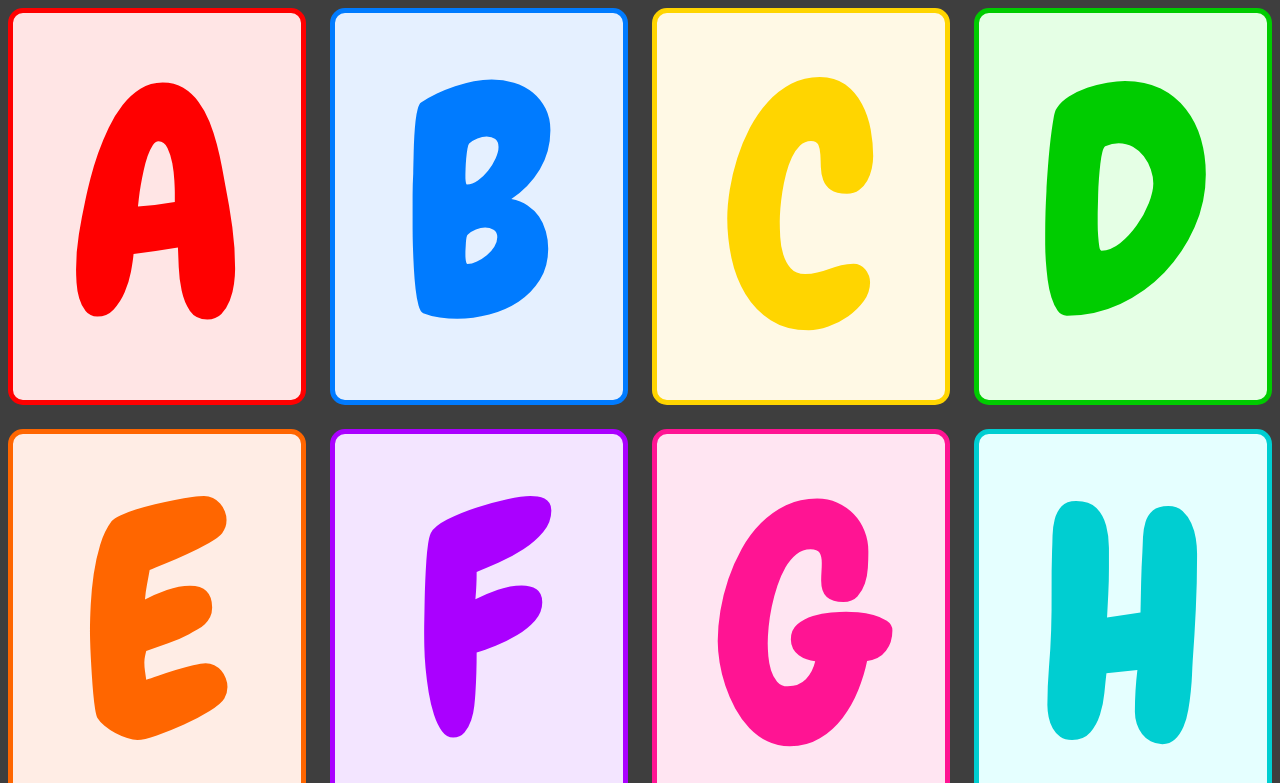
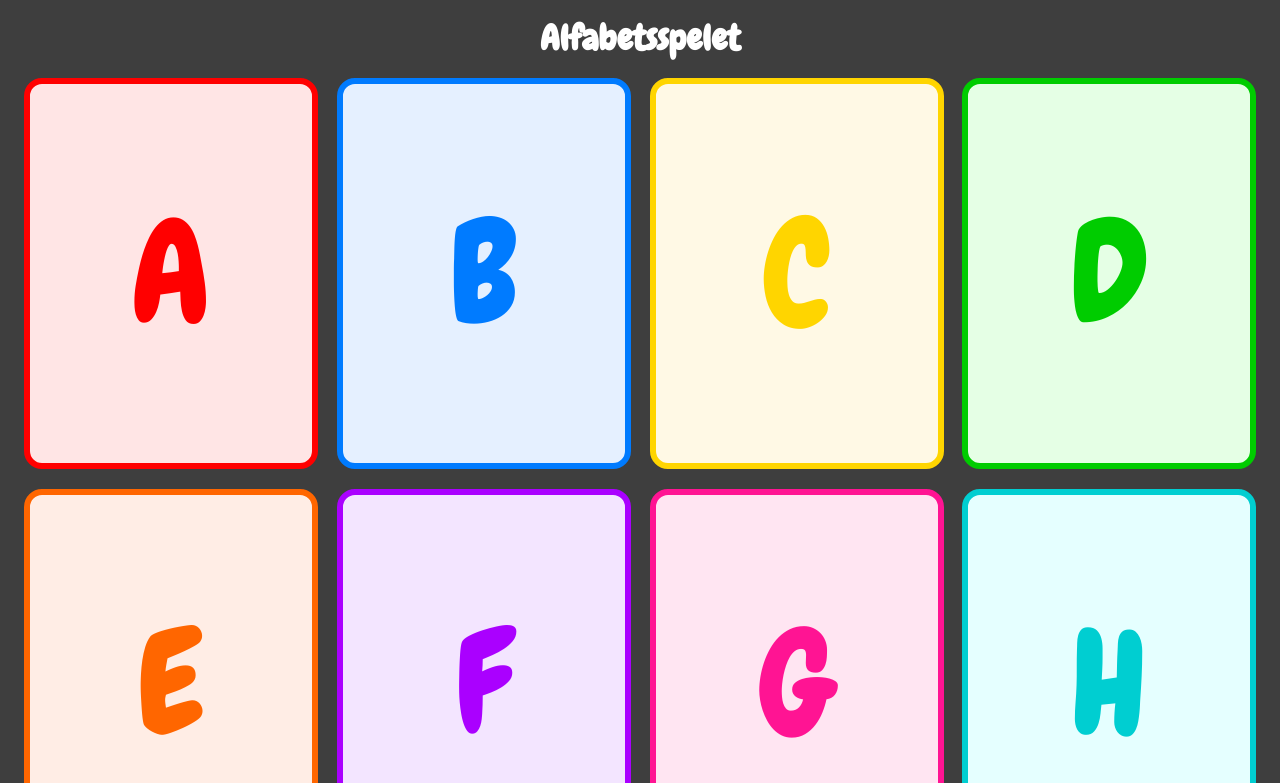
Before and after one commit to wirodev/ToddlerGame, a plain HTML site: page game/index.html in a window 1280 px wide. Both pictures are taken after a click on the button "Spela!". Shown: the top 783 px of the page. Drawn offline with Linux system fonts and the light colour scheme; a web font is replaced by a local one.

Commit message:
new version

```diff
--- a/game/index.html
+++ b/game/index.html
@@ -1,22 +1,39 @@
 <!DOCTYPE html>
 <html lang="sv">
 <head>
-  <meta charset="UTF-8">
-  <meta name="viewport" content="width=device-width, initial-scale=1.0">
+  <meta charset="UTF-8" />
+  <meta name="viewport" content="width=device-width, initial-scale=1" />
   <title>Alfabetsspelet</title>
-  <link rel="stylesheet" href="style.css">
+
+  <!-- Fonts -->
+  <link rel="preconnect" href="https://fonts.googleapis.com">
+  <link rel="preconnect" href="https://fonts.gstatic.com" crossorigin>
+  <link href="https://fonts.googleapis.com/css2?family=Chewy&display=swap" rel="stylesheet">
+  <link href="https://fonts.googleapis.com/css2?family=Andika:ital,wght@0,400;0,700;1,400;1,700&display=swap" rel="stylesheet">
+
+  <link rel="stylesheet" href="style.css" />
   <script defer src="script.js"></script>
 </head>
 <body>
 
   <!-- Startskärm -->
   <div id="startScreen" class="screen">
-    <button id="playBtn">Spela!</button>
+    <div class="start-hero">
+      <h1 class="start-title">Alfabetsspelet</h1>
+      <button id="playBtn" class="btn btn-play" aria-label="Starta spelet">Spela!</button>
+    </div>
   </div>
 
   <!-- Spelskärm -->
   <div id="gameScreen" class="hidden">
-    <div id="cardContainer" class="grid"></div>
+    <div class="page">
+      <header class="topbar">
+        <h2 aria-label="Alfabetsspelet">Alfabetsspelet</h2>
+      </header>
+      <main>
+        <div id="cardContainer" class="grid" aria-live="polite"></div>
+      </main>
+    </div>
   </div>
 
 </body>
--- a/game/script.js
+++ b/game/script.js
@@ -1,42 +1,10 @@
+// DOM
 const playBtn = document.getElementById('playBtn');
 const startScreen = document.getElementById('startScreen');
 const gameScreen = document.getElementById('gameScreen');
 const cardContainer = document.getElementById('cardContainer');
 
-// Svenska A–Ö-listan med fakta
-const animals = [
-  { letter: "A", name: "Apa", img: "../images/a_apa.png", sound: "../sounds/a_apa.mp3", fact: "Apan gillar att äta bananer." },
-  { letter: "B", name: "Björn", img: "../images/b_bjorn.png", sound: "../sounds/b_bjorn.mp3", fact: "Björnen sover hela vintern." },
-  { letter: "C", name: "Chinchilla", img: "../images/c_chinchilla.png", sound: "../sounds/c_chinchilla.mp3", fact: "Chinchillan är känd för sin mjuka päls." },
-  { letter: "D", name: "Delfin", img: "../images/d_delfin.png", sound: "../sounds/d_delfin.mp3", fact: "Delfinen hoppar högt i vattnet." },
-  { letter: "E", name: "Elefant", img: "../images/e_elefant.png", sound: "../sounds/e_elefant.mp3", fact: "Elefanten har en lång snabel." },
-  { letter: "F", name: "Får", img: "../images/f_far.png", sound: "../sounds/f_far.mp3", fact: "Fåret säger 'bää'." },
-  { letter: "G", name: "Giraff", img: "../images/g_giraff.png", sound: "../sounds/g_giraff.mp3", fact: "Giraffen har en lång hals." },
-  { letter: "H", name: "Hund", img: "../images/h_hund.png", sound: "../sounds/h_hund.mp3", fact: "Hunden viftar på svansen när den är glad." },
-  { letter: "I", name: "Igelkott", img: "../images/i_igelkott.png", sound: "../sounds/i_igelkott.mp3", fact: "Igelkotten har taggar på ryggen." },
-  { letter: "J", name: "Jaguar", img: "../images/j_jaguar.png", sound: "../sounds/j_jaguar.mp3", fact: "Jaguarens päls har svarta fläckar." },
-  { letter: "K", name: "Krokodil", img: "../images/k_krokodil.png", sound: "../sounds/k_krokodil.mp3", fact: "Krokodilen simmar i floder." },
-  { letter: "L", name: "Lejon", img: "../images/l_lejon.png", sound: "../sounds/l_lejon.mp3", fact: "Lejonet kallas djurens kung." },
-  { letter: "M", name: "Mus", img: "../images/m_mus.png", sound: "../sounds/m_mus.mp3", fact: "Musen är liten och snabb." },
-  { letter: "N", name: "Noshörning", img: "../images/n_noshorning.png", sound: "../sounds/n_noshorning.mp3", fact: "Noshörningen har ett stort horn på nosen." },
-  { letter: "O", name: "Orangutang", img: "../images/o_orangutang.png", sound: "../sounds/o_orangutang.mp3", fact: "Orangutangen gillar att svinga sig i träd." },
-  { letter: "P", name: "Panda", img: "../images/p_panda.png", sound: "../sounds/p_panda.mp3", fact: "Pandan äter mest bambu." },
-  { letter: "Q", name: "Quokka", img: "../images/q_quokka.png", sound: "../sounds/q_quokka.mp3", fact: "Quokkan ser alltid ut som om den ler." },
-  { letter: "R", name: "Räv", img: "../images/r_rav.png", sound: "../sounds/r_rav.mp3", fact: "Räven har en fluffig svans." },
-  { letter: "S", name: "Sköldpadda", img: "../images/s_skoldpadda.png", sound: "../sounds/s_skoldpadda.mp3", fact: "Sköldpaddan bär sitt hus på ryggen." },
-  { letter: "T", name: "Tiger", img: "../images/t_tiger.png", sound: "../sounds/t_tiger.mp3", fact: "Tigern har ränder på kroppen." },
-  { letter: "U", name: "Uggla", img: "../images/u_uggla.png", sound: "../sounds/u_uggla.mp3", fact: "Ugglan kan se bra i mörker." },
-  { letter: "V", name: "Varg", img: "../images/v_varg.png", sound: "../sounds/v_varg.mp3", fact: "Vargen ylar till månen." },
-  { letter: "W", name: "Wombat", img: "../images/w_wombat.png", sound: "../sounds/w_wombat.mp3", fact: "Wombaten gräver gångar under marken." },
-  { letter: "X", name: "Xerus", img: "../images/x_xerus.png", sound: "../sounds/x_xerus.mp3", fact: "Xerus är en jordekorre från Afrika." },
-  { letter: "Y", name: "Yak", img: "../images/y_yak.png", sound: "../sounds/y_yak.mp3", fact: "Yaken har tjock päls för kylan." },
-  { letter: "Z", name: "Zebra", img: "../images/z_zebra.png", sound: "../sounds/z_zebra.mp3", fact: "Zebran har svarta och vita ränder." },
-  { letter: "Å", name: "Åsna", img: "../images/aa_asna.png", sound: "../sounds/aa_asna.mp3", fact: "Åsnan har långa öron." },
-  { letter: "Ä", name: "Älg", img: "../images/ae_alg.png", sound: "../sounds/ae_alg.mp3", fact: "Älgen är Sveriges största djur." },
-  { letter: "Ö", name: "Örn", img: "../images/oe_orn.png", sound: "../sounds/oe_orn.mp3", fact: "Örnen flyger högt över skogen." }
-];
-
-// 12 färgpar
+/* Color pairs */
 const colorPairs = [
   { text: "#FF0000", bg: "#FFE5E5" }, { text: "#007BFF", bg: "#E5F0FF" },
   { text: "#FFD500", bg: "#FFF9E5" }, { text: "#00CC00", bg: "#E5FFE5" },
@@ -46,56 +14,125 @@ const colorPairs = [
   { text: "#228B22", bg: "#E5F5E5" }, { text: "#1E90FF", bg: "#E5F1FF" }
 ];
 
+/* Animals (paths assume images outside /game and sounds outside /game) */
+const animals = [
+  { letter:"A", name:"Apa",        img:"../images/a_apa.png",        sound:"../sounds/a_apa.mp3",        fact:"Apan gillar att äta bananer." },
+  { letter:"B", name:"Björn",      img:"../images/b_bjorn.png",      sound:"../sounds/b_bjorn.mp3",      fact:"Björnen sover hela vintern." },
+  { letter:"C", name:"Chinchilla", img:"../images/c_chinchilla.png", sound:"../sounds/c_chinchilla.mp3", fact:"Chinchillan är känd för sin mjuka päls." },
+  { letter:"D", name:"Delfin",     img:"../images/d_delfin.png",     sound:"../sounds/d_delfin.mp3",     fact:"Delfinen hoppar högt i vattnet." },
+  { letter:"E", name:"Elefant",    img:"../images/e_elefant.png",    sound:"../sounds/e_elefant.mp3",    fact:"Elefanten har en lång snabel." },
+  { letter:"F", name:"Får",        img:"../images/f_far.png",        sound:"../sounds/f_far.mp3",        fact:"Fåret säger ”bää”." },
+  { letter:"G", name:"Giraff",     img:"../images/g_giraff.png",     sound:"../sounds/g_giraff.mp3",     fact:"Giraffen har en lång hals." },
+  { letter:"H", name:"Hund",       img:"../images/h_hund.png",       sound:"../sounds/h_hund.mp3",       fact:"Hunden viftar på svansen när den är glad." },
+  { letter:"I", name:"Igelkott",   img:"../images/i_igelkott.png",   sound:"../sounds/i_igelkott.mp3",   fact:"Igelkotten har taggar på ryggen." },
+  { letter:"J", name:"Jaguar",     img:"../images/j_jaguar.png",     sound:"../sounds/j_jaguar.mp3",     fact:"Jaguarens päls har svarta fläckar." },
+  { letter:"K", name:"Krokodil",   img:"../images/k_krokodil.png",   sound:"../sounds/k_krokodil.mp3",   fact:"Krokodilen simmar i floder." },
+  { letter:"L", name:"Lejon",      img:"../images/l_lejon.png",      sound:"../sounds/l_lejon.mp3",      fact:"Lejonet kallas djurens kung." },
+  { letter:"M", name:"Mus",        img:"../images/m_mus.png",        sound:"../sounds/m_mus.mp3",        fact:"Musen är liten och snabb." },
+  { letter:"N", name:"Noshörning", img:"../images/n_noshorning.png", sound:"../sounds/n_noshorning.mp3", fact:"Noshörningen har ett stort horn på nosen." },
+  { letter:"O", name:"Orangutang", img:"../images/o_orangutang.png", sound:"../sounds/o_orangutang.mp3", fact:"Orangutangen gillar att svinga sig i träd." },
+  { letter:"P", name:"Panda",      img:"../images/p_panda.png",      sound:"../sounds/p_panda.mp3",      fact:"Pandan äter mest bambu." },
+  { letter:"Q", name:"Quokka",     img:"../images/q_quokka.png",     sound:"../sounds/q_quokka.mp3",     fact:"Quokkan ser alltid ut som om den ler." },
+  { letter:"R", name:"Räv",        img:"../images/r_rav.png",        sound:"../sounds/r_rav.mp3",        fact:"Räven har en fluffig svans." },
+  { letter:"S", name:"Sköldpadda", img:"../images/s_skoldpadda.png", sound:"../sounds/s_skoldpadda.mp3", fact:"Sköldpaddan bär sitt hus på ryggen." },
+  { letter:"T", name:"Tiger",      img:"../images/t_tiger.png",      sound:"../sounds/t_tiger.mp3",      fact:"Tigern har ränder på kroppen." },
+  { letter:"U", name:"Uggla",      img:"../images/u_uggla.png",      sound:"../sounds/u_uggla.mp3",      fact:"Ugglan kan se bra i mörker." },
+  { letter:"V", name:"Varg",       img:"../images/v_varg.png",       sound:"../sounds/v_varg.mp3",       fact:"Vargen ylar till månen." },
+  { letter:"W", name:"Wombat",     img:"../images/w_wombat.png",     sound:"../sounds/w_wombat.mp3",     fact:"Wombaten gräver gångar under marken." },
+  { letter:"X", name:"Xerus",      img:"../images/x_xerus.png",      sound:"../sounds/x_xerus.mp3",      fact:"Xerus är en jordekorre från Afrika." },
+  { letter:"Y", name:"Yak",        img:"../images/y_yak.png",        sound:"../sounds/y_yak.mp3",        fact:"Yaken har tjock päls för kylan." },
+  { letter:"Z", name:"Zebra",      img:"../images/z_zebra.png",      sound:"../sounds/z_zebra.mp3",      fact:"Zebran har svarta och vita ränder." },
+  { letter:"Å", name:"Åsna",       img:"../images/aa_asna.png",      sound:"../sounds/aa_asna.mp3",      fact:"Åsnan har långa öron." },
+  { letter:"Ä", name:"Älg",        img:"../images/ae_alg.png",       sound:"../sounds/ae_alg.mp3",       fact:"Älgen är Sveriges största djur." },
+  { letter:"Ö", name:"Örn",        img:"../images/oe_orn.png",       sound:"../sounds/oe_orn.mp3",       fact:"Örnen flyger högt över skogen." }
+];
+
+/* Preload & reuse audio */
+const audioMap = new Map();
+animals.forEach(a => {
+  const el = new Audio(a.sound);
+  el.preload = 'auto';
+  audioMap.set(a.letter, el);
+});
+
+/* Start game */
 playBtn.addEventListener('click', () => {
   startScreen.classList.add('hidden');
   gameScreen.classList.remove('hidden');
-  createCards();
+  buildCards();
 });
 
-function createCards() {
-  animals.forEach((animal, index) => {
+/* Build cards */
+function buildCards(){
+  const frag = document.createDocumentFragment();
+
+  animals.forEach((animal, idx) => {
+    const colors = colorPairs[idx % colorPairs.length];
+
     const card = document.createElement('div');
-    card.classList.add('card');
+    card.className = 'card';
+    card.setAttribute('role','button');
+    card.setAttribute('tabindex','0');
+    card.setAttribute('aria-label', `${animal.letter} som i ${animal.name}`);
+    card.style.setProperty('--card-accent', colors.text);
+    card.style.setProperty('--card-bg', colors.bg);
 
-    const colors = colorPairs[index % colorPairs.length];
+    const inner = document.createElement('div');
+    inner.className = 'card-inner';
 
     const front = document.createElement('div');
-    front.classList.add('front');
+    front.className = 'face front';
     front.textContent = animal.letter;
-    front.style.color = colors.text;
-    front.style.backgroundColor = colors.bg;
-    front.style.borderColor = colors.text;
 
-    const back = document.createElement('div');
-    back.classList.add('back');
-    back.style.backgroundColor = colors.bg;
-    back.style.borderColor = colors.text;
+    const back  = document.createElement('div');
+    back.className = 'face back';
+
+    const imgWrap = document.createElement('div');
+    imgWrap.className = 'img-wrap';
 
     const img = document.createElement('img');
     img.src = animal.img;
+    img.alt = animal.name;
+    img.loading = 'lazy';
+    img.decoding = 'async';
+    img.draggable = false;
 
-    const nameTag = document.createElement('div');
-    nameTag.classList.add('name-tag');
-    nameTag.textContent = animal.name;
+    imgWrap.appendChild(img);
 
-    const factTag = document.createElement('div');
-    factTag.classList.add('fact-text');
-    factTag.textContent = animal.fact;
+    const name = document.createElement('p');
+    name.className = 'name-tag';
+    name.textContent = animal.name;
 
-    back.appendChild(img);
-    back.appendChild(nameTag);
-    back.appendChild(factTag);
+    const fact = document.createElement('p');
+    fact.className = 'fact-text';
+    fact.textContent = animal.fact;
 
-    card.appendChild(front);
-    card.appendChild(back);
+    back.appendChild(imgWrap);
+    back.appendChild(name);
+    back.appendChild(fact);
 
-    card.addEventListener('click', () => {
-      const isFlipped = card.classList.toggle('flipped');
-      if (isFlipped) {
-        new Audio(animal.sound).play();
+    inner.appendChild(front);
+    inner.appendChild(back);
+    card.appendChild(inner);
+
+    const activate = () => {
+      const showBack = card.classList.toggle('flipped');
+      if (showBack){
+        const audio = audioMap.get(animal.letter);
+        if (audio){
+          try{ audio.currentTime = 0; audio.play().catch(()=>{}); } catch(_){}
+        }
       }
+    };
+
+    card.addEventListener('click', activate);
+    card.addEventListener('keydown', e => {
+      if (e.key === 'Enter' || e.key === ' ') { e.preventDefault(); activate(); }
     });
 
-    cardContainer.appendChild(card);
+    frag.appendChild(card);
   });
+
+  cardContainer.textContent = '';
+  cardContainer.appendChild(frag);
 }
--- a/game/style.css
+++ b/game/style.css
@@ -1,118 +1,231 @@
-@import url('https://fonts.googleapis.com/css2?family=Chewy&display=swap');
+/* ========== Base ========== */
+* { box-sizing: border-box; }
 
-* {
-  box-sizing: border-box; /* Gör att border inte ändrar storlek */
+:root{
+  --page-bg:#3e3e3e;
+  --surface:#ffffff;
+  --text:#222;
+  --accent:#ff9933;
+  --card-radius:18px;
+  --card-border:6px;
 }
 
-body {
-  margin: 0;
-  background: #3e3e3e;
-  font-family: 'Chewy', cursive;
+html,body{height:100%}
+body{
+  margin:0;
+  background:var(--page-bg);
+  color:var(--text);
+  font-family: system-ui, -apple-system, "Segoe UI", Roboto, Arial, sans-serif;
 }
 
-.screen {
-  height: 100vh;
-  display: flex;
-  justify-content: center;
-  align-items: center;
+.hidden{display:none !important}
+
+/* ========== Screens ========== */
+.screen{
+  min-height:100vh;
+  display:grid;
+  place-items:center;
+  padding:2rem;
 }
 
-#startScreen {
-  background: url('assets/bg.jpg') no-repeat center center / cover;
+/* Start screen background + overlay */
+#startScreen{
+  background:
+    linear-gradient(0deg, rgba(0,0,0,.28), rgba(0,0,0,.28)),
+    url('../images/bg.png') center/cover no-repeat;
 }
 
-button {
-  padding: 1rem 2rem;
-  font-size: 2.5rem;
-  border: none;
-  background: #3e414b;
-  color: white;
-  border-radius: 15px;
-  cursor: pointer;
+.start-hero{
+  display:flex;
+  flex-direction:column;
+  align-items:center;
+  gap:1rem;
 }
 
-button:hover {
-  background: #ff9933;
+.start-title{
+  font-family:'Chewy', cursive;
+  color:#fff;
+  font-size: clamp(3rem, 10vw, 6rem);
+  line-height:1;
+  margin:0 0 .5rem 0;
+  text-shadow: 0 4px 20px rgba(0,0,0,.35);
 }
 
-.hidden { display: none; }
-
-.grid {
-  display: grid;
-  grid-template-columns: repeat(auto-fit, minmax(220px, 1fr));
-  gap: 1.5rem; padding: .5rem; justify-content: center;
+/* ========== Page Shell ========== */
+.page{width:100%;max-width:1400px;margin:0 auto;padding:1rem}
+.topbar{display:flex;justify-content:center;align-items:center;margin-bottom:.5rem}
+.topbar h2{
+  font-family:'Chewy', cursive;
+  color:#fff;
+  font-size:clamp(1.4rem,4vw,2.2rem);
+  margin:0;
 }
 
-.card {
-  width: 100%;
-  aspect-ratio: 3 / 4;
-  perspective: 1200px;
-  position: relative;
-  transform-style: preserve-3d;
-  transition: transform 0.5s ease-in-out;
+/* ========== Grid (max 4 columns) ========== */
+.grid{
+  --cols:1;
+  display:grid;
+  grid-template-columns:repeat(var(--cols),1fr);
+  gap:1.2rem;
+  padding:.5rem;
+  justify-content:center;
+}
+@media (min-width:560px){ .grid{ --cols:2; } }
+@media (min-width:900px){ .grid{ --cols:3; } }
+@media (min-width:1200px){ .grid{ --cols:4; } } /* cap at 4 */
+
+/* ========== Cards with 3D flip ========== */
+.card{
+  width:100%;
+  aspect-ratio:3/4;
+  perspective:1200px;
+  outline:none;
+}
+.card-inner{
+  position:relative;
+  width:100%;height:100%;
+  transform-style:preserve-3d;
+  transition:transform .55s ease;
+  will-change:transform;
+}
+.card.flipped .card-inner{ transform:rotateY(180deg); }
+
+.face{
+  position:absolute; inset:0;
+  border: var(--card-border) solid var(--card-accent, #333);
+  background:var(--card-bg, #fff);
+  border-radius:var(--card-radius);
+  backface-visibility:hidden;
 }
 
-.card.flipped { transform: rotateY(180deg); }
-
-.card .front,
-.card .back {
-  position: absolute;
-  width: 100%;
-  height: 100%;
-  border: 5px solid;
-  border-radius: 15px;
-  backface-visibility: hidden;
-  transform-origin: center;
+/* FRONT: big letter in Chewy (force with !important) */
+.front{
+  display:grid; place-items:center;
+  font-family:'Chewy', cursive !important;
+  color:var(--card-accent, #333);
+  font-size: clamp(6rem, 18vmin, 22rem);
+  line-height: 1;
+  padding: 0 .1em;
+  overflow: hidden;
 }
 
-.card .front {
-  font-size: clamp(6rem, 18vmin, 20rem);
-  display: flex;
-  align-items: center;
-  justify-content: center;
+/* BACK: image dominates; name & fact below it (no overlap) */
+.back{
+  transform:rotateY(180deg);
+  display:grid;
+  /* give image ~58% height so texts always have space */
+  grid-template-rows: minmax(0, 58%) min-content 1fr;
+  align-items:center;
+  justify-items:center;
+  row-gap: 1rem;                 /* clear separation between rows */
+  padding:.6rem .6rem 1rem;
+  background:var(--surface);
+  overflow:hidden;
 }
 
-.card .back {
-  transform: rotateY(180deg);
-  background: white;
-  padding: 10px;
-  display: flex;
-  flex-direction: column;
-  align-items: center;
+/* Works whether you have .img-wrap or not */
+.back .img-wrap{
+  width:100%; height:100%;
+  min-height:0;
+  display:grid; place-items:center;
+  padding-bottom: .6rem;         /* buffer below image area */
 }
 
-.card img {
-  width: 80%;
-  height: auto;
-  object-fit: contain;
-  margin-bottom: 10px;
-  background: #fff;
-  border-radius: 10px;
-  padding: 5px;
+/* Animal image: large + white border when flipped */
+.card img{
+  width:100%;
+  height:100%;
+  object-fit:contain;
+  display:block;
+  border-radius:12px;
+  background:#fff;
+  /* Fallback gap if .img-wrap isn't present */
+  margin-bottom:.75rem;
+  border: 0 solid #fff;          /* shows after flip */
+  transition: border .2s ease, box-shadow .2s ease, margin .2s ease;
+}
+.card.flipped .back img{
+  border-width: 8px;
+  box-shadow: 0 8px 18px rgba(0,0,0,.15);
 }
 
-.name-tag {
-  font-size: 3em;
-  text-align: center;
-  margin-bottom: 5px;
+/* Name below image */
+.name-tag{
+  font-family:'Chewy', cursive;
+  text-align:center;
+  color:#111;
+  margin:.1rem 0 0 0;
+  padding:0 .25rem;
+  font-size: clamp(1.8rem, 5vmin, 3.2rem);
+  line-height:1.05;
+  overflow-wrap:anywhere;
 }
 
-.fact-text {
-  font-size: 1.6em;
-  text-align: center;
-  color: #333;
-  max-width: 90%;
+/* Fact text in Andika */
+.fact-text{
+  font-family:'Andika', system-ui, Arial, sans-serif;
+  text-align:center;
+  color:#333;
+  max-width: 96%;
+  margin:.2rem 0 0 0;
+  padding:0 .25rem .2rem;
+  font-size: clamp(1.05rem, 3.2vmin, 1.6rem);
+  line-height:1.35;
+  overflow-wrap:anywhere;
 }
 
-@media (min-width: 1024px) {
-    .grid { grid-template-columns: repeat(4, 1fr); }
-    .card .front { font-size: 20em; }
+/* ========== Playful “Spela!” button (2.5× bigger) ========== */
+.btn{
+  cursor:pointer;
+  user-select:none;
+  touch-action:manipulation;
+  border:none;
+  outline:none;
 }
-@media (min-width: 768px) and (max-width: 1023px) {
-    .grid { grid-template-columns: repeat(3, 1fr); }
-    .card .front { font-size: 15em; }
+.btn-play{
+  font-family:'Chewy', cursive;
+  font-size: clamp(3.5rem, 9vw, 6rem); /* ~2.5× */
+  color:#fff;
+  padding: 1.2rem 3.2rem;
+  border-radius: 26px;
+  position:relative;
+  background:
+    radial-gradient(120% 180% at 10% 10%, #ffd966 0%, #ffae42 40%, #ff8a00 70%, #f75 100%);
+  box-shadow:
+    0 14px 0 rgba(0,0,0,.25),
+    0 24px 36px rgba(0,0,0,.35) inset,
+    0 -14px 24px rgba(255,255,255,.18) inset,
+    0 18px 32px rgba(0,0,0,.35);
+  transform: translateY(0);
+  transition: transform .08s ease, box-shadow .15s ease, filter .15s ease;
 }
-@media (max-width: 767px) {
-    .grid { grid-template-columns: repeat(1, 1fr); }
-    .card .front { font-size: 18em; }
+.btn-play::after{
+  /* animated shine */
+  content:"";
+  position:absolute; inset:0;
+  background: linear-gradient(120deg, rgba(255,255,255,.55) 0%, rgba(255,255,255,0) 40% 60%, rgba(255,255,255,.45) 100%);
+  mix-blend-mode: soft-light;
+  border-radius: inherit;
+  pointer-events:none;
+  animation: shine 3s linear infinite;
 }
+@keyframes shine{
+  0% { opacity:.35; }
+  50% { opacity:.7; }
+  100% { opacity:.35; }
+}
+.btn-play:hover{ filter: saturate(1.08) brightness(1.03); }
+.btn-play:active{
+  transform: translateY(3px) scale(.99);
+  box-shadow:
+    0 8px 0 rgba(0,0,0,.25),
+    0 16px 24px rgba(0,0,0,.35) inset,
+    0 -10px 18px rgba(255,255,255,.14) inset,
+    0 12px 22px rgba(0,0,0,.35);
+}
+.btn-play:focus-visible{ outline:4px solid #fff; outline-offset:3px }
+
+/* ========== Reduced motion ========== */
+@media (prefers-reduced-motion: reduce){
+  .card-inner, .btn-play::after { animation: none; transition: none; }
+}
```
Also changed, not shown: images/bg.png (added).
